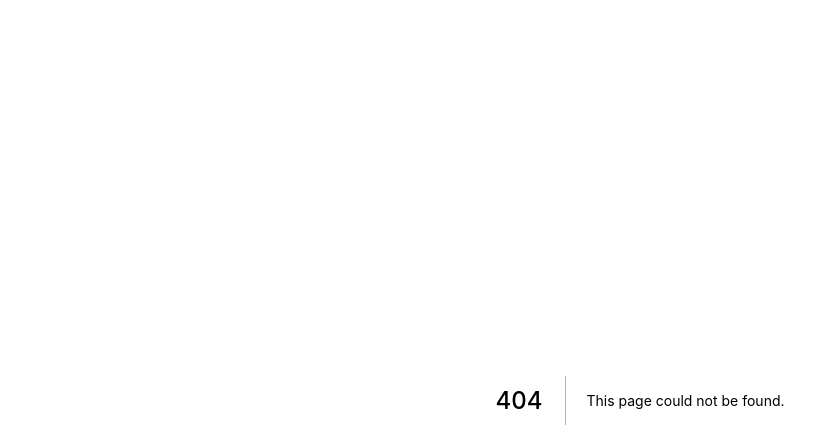
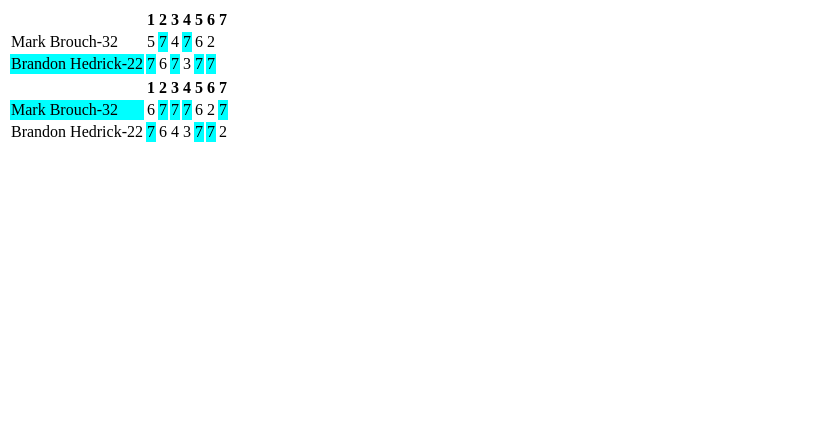
Before and after one commit to air-hockey/match-history, a Next.js app: page /match in a window 1280 px wide. Before the commit this address had no page. Shown: the top 448 px of the page, without its empty margins (0-837 px from the left). Built offline with nearby package versions, Linux system fonts and the light colour scheme.

Commit message:
Add generic result table. Could use more abstract data. Needs styles. Wip

```diff
--- /dev/null
+++ b/components/ResultTable/ResultTable.js
@@ -0,0 +1,38 @@
+export default ({ players, set, matchWinner }) => {
+  return (
+    <table>
+      <thead>
+        <tr>
+          {Array.apply(null, Array(set.bestOf + 1)).map((item, i) => (
+            <th>{i === 0 ? '' : i}</th>
+          ))}
+        </tr>
+      </thead>
+      <tbody>
+        {players
+          .sort(p => !(p.id === matchWinner))
+          .map((p, i) => (
+            <PlayerRow player={p} games={set.games} setWinner={set.winner} />
+          ))}
+      </tbody>
+    </table>
+  )
+}
+
+const PlayerRow = ({ player, games, setWinner }) => {
+  let rowData = []
+  rowData.push(
+    <td style={{ backgroundColor: setWinner === player.id ? 'aqua' : '' }}>{`${
+      player.name
+    }-${player.rank}`}</td>
+  )
+  games.forEach(game => {
+    const wonGame = game.winner === player.id
+    rowData.push(
+      <td style={{ backgroundColor: wonGame ? 'aqua' : '' }}>
+        {wonGame ? game.for : game.against}
+      </td>
+    )
+  })
+  return <tr>{rowData}</tr>
+}
--- /dev/null
+++ b/components/ResultTable/matchResultTable.data.js
@@ -0,0 +1,96 @@
+export const testMatch = {
+  participants: [
+    {
+      id: 5678,
+      name: 'Mark Brouch',
+      rank: 32
+    },
+    {
+      id: 1234,
+      name: 'Brandon Hedrick',
+      rank: 22
+    }
+  ],
+  id: 'm123',
+  bestOf: 3,
+  winner: 1234,
+  sets: [
+    {
+      winner: 1234,
+      bestOf: 7,
+      games: [
+        {
+          winner: 1234,
+          for: 7,
+          against: 5
+        },
+        {
+          winner: 5678,
+          for: 7,
+          against: 6
+        },
+        {
+          winner: 1234,
+          for: 7,
+          against: 4
+        },
+        {
+          winner: 5678,
+          for: 7,
+          against: 3
+        },
+        {
+          winner: 1234,
+          for: 7,
+          against: 6
+        },
+        {
+          winner: 1234,
+          for: 7,
+          against: 2
+        }
+      ]
+    },
+    {
+      winner: 5678,
+      bestOf: 7,
+      games: [
+        {
+          winner: 1234,
+          for: 7,
+          against: 6
+        },
+        {
+          winner: 5678,
+          for: 7,
+          against: 6
+        },
+        {
+          winner: 5678,
+          for: 7,
+          against: 4
+        },
+        {
+          winner: 5678,
+          for: 7,
+          against: 3
+        },
+        {
+          winner: 1234,
+          for: 7,
+          against: 6
+        },
+        {
+          winner: 1234,
+          for: 7,
+          against: 2
+        },
+        {
+          winner: 5678,
+          for: 7,
+          against: 2
+        }
+      ]
+    }
+  ]
+}
--- /dev/null
+++ b/pages/match.js
@@ -0,0 +1,4 @@
+import ResultTable from '../components/ResultTable/ResultTable';
+import { testMatch } from '../components/ResultTable/matchResultTable.data';
+
+export default () => testMatch.sets.map(s => <ResultTable players={testMatch.participants} set={s} matchWinner={testMatch.winner}/>)
```
